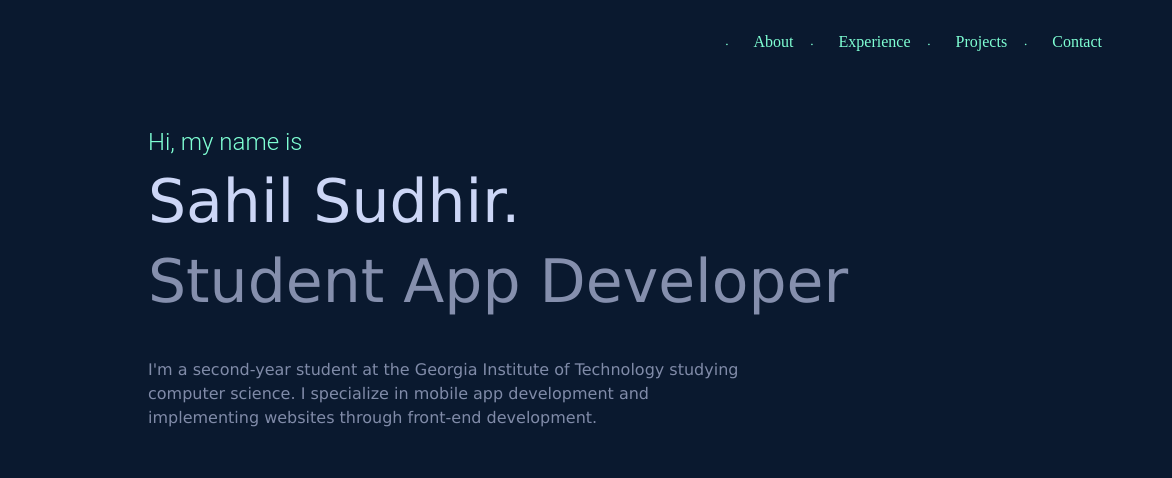
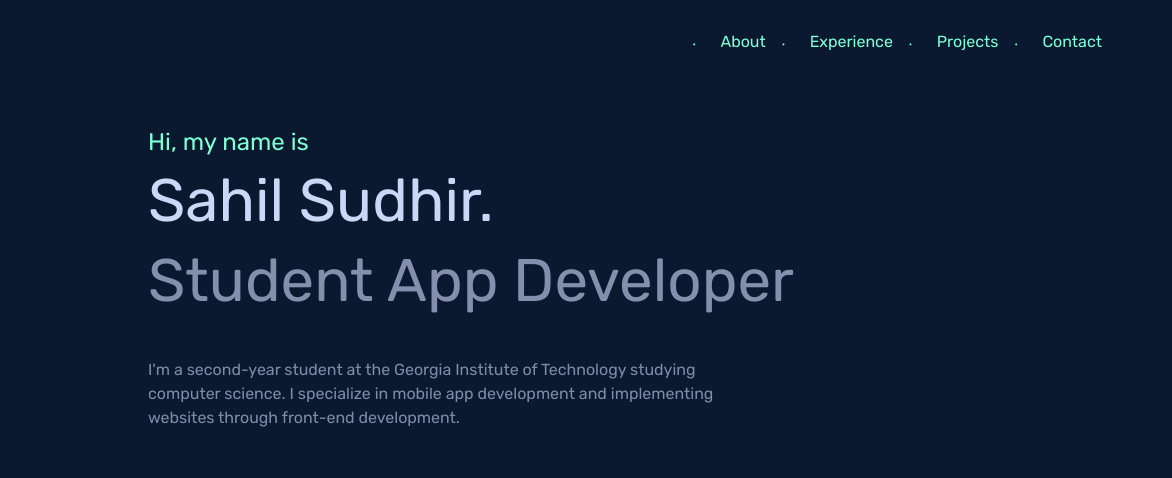
Before and after one commit to pantharex/pantharex, a plain HTML site: page index.html in a window 1280 px wide. Shown: the top 478 px of the page, 108-1280 px from the left. Drawn offline with nearby package versions, Linux system fonts and the light colour scheme.

Commit message:
added rubik fonts to site

```diff
--- a/index.html
+++ b/index.html
@@ -9,6 +9,8 @@
       <link rel="stylesheet" href="https://stackpath.bootstrapcdn.com/bootstrap/4.5.2/css/bootstrap.min.css" integrity="sha384-JcKb8q3iqJ61gNV9KGb8thSsNjpSL0n8PARn9HuZOnIxN0hoP+VmmDGMN5t9UJ0Z" crossorigin="anonymous">
       <link rel="stylesheet" href="styles.css">
       <link rel="stylesheet" href="https://cdnjs.cloudflare.com/ajax/libs/font-awesome/4.7.0/css/font-awesome.min.css">
+      <link rel="stylesheet"
+            href="https://fonts.googleapis.com/css?family=Rubik">
 
       <link rel="icon" href="favicon-32x32.png">
       <title>I'm Sahil Sudhir</title>
--- a/styles.css
+++ b/styles.css
@@ -15,7 +15,7 @@
 
 }
 body{
-    font-family: Verdana;
+    font-family: Rubik, serif;
 }
 .wrapper{
     width: 100%;
@@ -54,7 +54,7 @@
     float: right;
     list-style: none;
     margin-top: 30px;
-    font-family: Verdana;
+    font-family: Rubik, serif;
 }
 .nav-area li{
     display: inline-block;
@@ -63,7 +63,7 @@
     color: aquamarine;
     text-decoration: none;
     padding: 5px 20px;
-    font-family: poppins;
+    font-family: Rubik, serif;
     font-size: 16px;
 }
 
@@ -82,7 +82,7 @@
 }
 .welcome-text{
     position: absolute;
-    font-family: Verdana;
+    font-family: Rubik, serif;
     width: 800px;
     height: 300px;
     margin: 10% 20%;
@@ -114,7 +114,7 @@
 
 #introname {
     color: aquamarine;
-    font-family: "Roboto Light";
+    font-family: Rubik, serif;
     animation: transitionIn 4s;
 }
 
@@ -191,7 +191,7 @@
  }
 ul li{
     font-size: 16px;
-    font-family: "Roboto Thin", serif;
+    font-family: Rubik, serif;
 }
 ul li::before {
     content: "\2022";  /* Add content: \2022 is the CSS Code/unicode for a bullet */
@@ -220,7 +220,7 @@
 }
 ol li{
     font-size: 16px;
-    font-family: "Roboto Thin", serif;
+    font-family: Rubik, serif;
 }
 ol li::before {
     content: "\2022";  /* Add content: \2022 is the CSS Code/unicode for a bullet */
```
